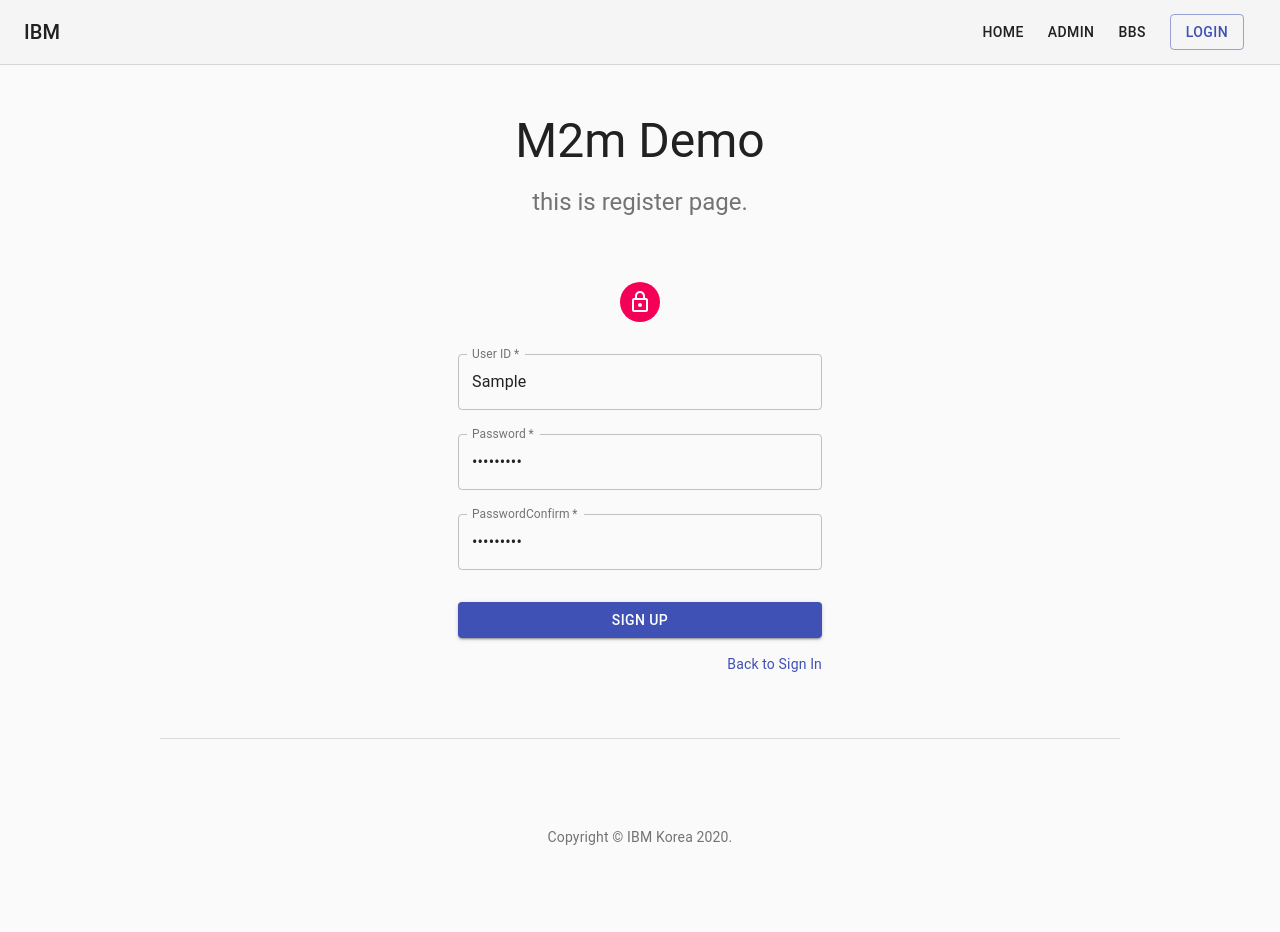
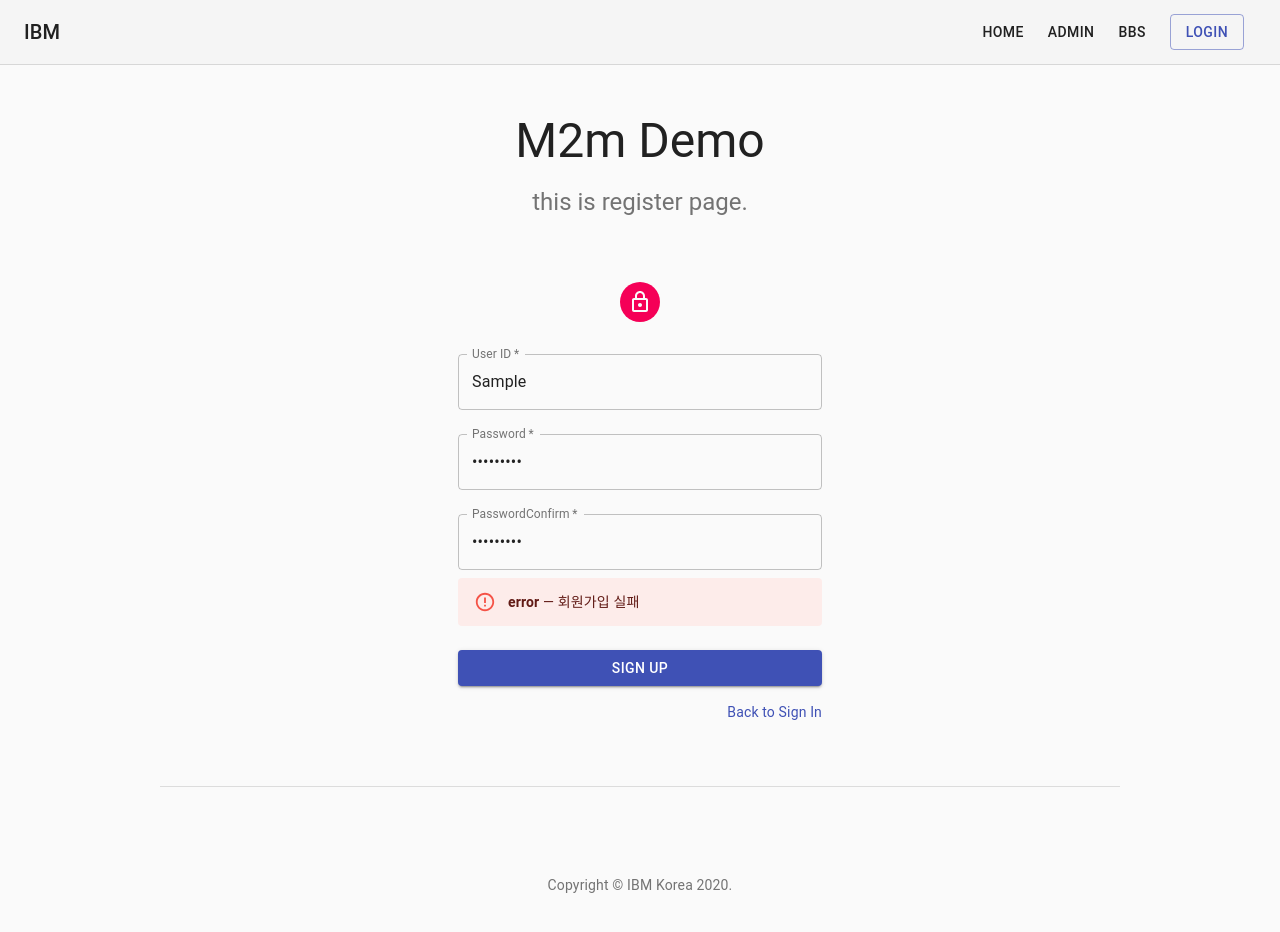
Before and after one commit to metleeha/react-bbs-demo, a React (Create React App) app: page /register in a window 1280 px wide. Both pictures are taken after typing "Sample", "Sample123", "Sample123" into the empty fields and a click on the button "SIGN UP". Shown: the top 932 px of the page. Before the commit the page ends 895 px from the top, so only its background shows below. Built offline with nearby package versions, Linux system fonts and the light colour scheme; no server answers.

Commit message:
Add: error alert & setError

```diff
--- a/package.json
+++ b/package.json
@@ -5,6 +5,7 @@
   "dependencies": {
     "@material-ui/core": "^4.11.0",
     "@material-ui/icons": "^4.9.1",
+    "@material-ui/lab": "^4.0.0-alpha.56",
     "@testing-library/jest-dom": "^4.2.4",
     "@testing-library/react": "^9.3.2",
     "@testing-library/user-event": "^7.1.2",
--- a/src/components/auth/AuthForm.js
+++ b/src/components/auth/AuthForm.js
@@ -4,6 +4,7 @@ import Button from '@material-ui/core/Button';
 import TextField from '@material-ui/core/TextField';
 import Link from '@material-ui/core/Link';
 import Grid from '@material-ui/core/Grid';
+import Alert from '@material-ui/lab/Alert';
 import LockOutlinedIcon from '@material-ui/icons/LockOutlined';
 import { makeStyles } from '@material-ui/core/styles';
 
@@ -27,6 +28,12 @@ const useStyles = makeStyles((theme) => ({
     submit: {
       margin: theme.spacing(3, 0, 2),
     },
+    alert: {
+      width: '100%',
+      '& > * + *': {
+        marginTop: theme.spacing(2),
+      },
+    }
   }));
 
   const textMap = {
@@ -34,7 +41,7 @@ const useStyles = makeStyles((theme) => ({
     register: 'Sign Up'
   }
 
-  const AuthForm = ({type, form, onChange, onSubmit }) => {
+  const AuthForm = ({type, form, onChange, onSubmit, error }) => {
     const classes = useStyles();
     const text = textMap[type];
     return (
@@ -84,6 +91,11 @@ const useStyles = makeStyles((theme) => ({
                      value={ form.passwordConfirm }
                     />
                   )}
+                  { error &&
+                    <div className={classes.alert}>
+                      <Alert severity="error"><strong>error</strong> — {error}</Alert>
+                    </div>
+                  }
                   <Button
                     type="submit"
                     fullWidth
@@ -93,7 +105,6 @@ const useStyles = makeStyles((theme) => ({
                   >
                       { text }
                   </Button>
-
                   <Grid container>
                     <Grid item xs>
                     {/* <Link href="#" variant="body2">
--- a/src/components/auth/LoginFrom.js
+++ b/src/components/auth/LoginFrom.js
@@ -1,14 +1,20 @@
-import React, { useEffect } from 'react';
+import React, { useEffect, useState } from 'react';
 import { useSelector, useDispatch } from 'react-redux';
-// import { withRouter } from 'react-router-dom';
-import { changeField, initializeForm } from '../../reducers/auth';
+import { changeField, initializeForm, login } from '../../reducers/auth';
 import AuthForm from './AuthForm';
+import { withRouter } from 'react-router-dom';
+import { check } from '../../reducers/user';
 
-const LoginForm = () => {
+const LoginForm = ({history}) => {
   const dispatch = useDispatch();
-  const { form } = useSelector(({ auth }) => ({
+  const [ error, setError ] = useState(null);
+  const { form, auth, authError, user } = useSelector(({ auth, user }) => ({
     form: auth.login,
+    auth: auth.auth,
+    authError: auth.authError,
+    user: user.user
   }));
+
   // 인풋 변경 이벤트 핸들러
   const onChange = e => {
     const { value, name } = e.target;
@@ -24,8 +30,8 @@ const LoginForm = () => {
   // 폼 등록 이벤트 핸들러
   const onSubmit = e => {
     e.preventDefault();
-    // const { username, password } = form;
-    // dispatch(login({ username, password }));
+    const { username, password } = form;
+    dispatch(login({ username, password }));
   };
 
   // 컴포넌트가 처음 렌더링 될 때 form 을 초기화함
@@ -33,29 +39,24 @@ const LoginForm = () => {
     dispatch(initializeForm('login'));
   }, [dispatch]);
 
-//   useEffect(() => {
-//     if (authError) {
-//       console.log('오류 발생');
-//       console.log(authError);
-//       setError('로그인 실패');
-//       return;
-//     }
-//     if (auth) {
-//       console.log('로그인 성공');
-//       dispatch(check());
-//     }
-//   }, [auth, authError, dispatch]);
+  useEffect(() => {
+    if (authError) {
+      console.log('오류 발생');
+      console.log(authError);
+      setError('로그인 실패')
+      return;
+    }
+    if (auth) {
+      console.log('로그인 성공');
+      dispatch(check());
+    }
+  }, [auth, authError, dispatch]);
 
-//   useEffect(() => {
-//     if (user) {
-//       history.push('/');
-//       try {
-//         localStorage.setItem('user', JSON.stringify(user));
-//       } catch (e) {
-//         console.log('localStorage is not working');
-//       }
-//     }
-//   }, [history, user]);
+  useEffect(() => {
+    if (user) {
+      history.push('/');
+    }
+  }, [history, user]);
 
   return (
     <AuthForm
@@ -63,8 +64,9 @@ const LoginForm = () => {
       form={form}
       onChange={onChange}
       onSubmit={onSubmit}
+      error={error}
     />
   );
 };
 
-export default LoginForm;
+export default withRouter(LoginForm);
--- a/src/components/auth/RegisterForm.js
+++ b/src/components/auth/RegisterForm.js
@@ -1,4 +1,4 @@
-import React, { useEffect } from 'react';
+import React, { useEffect, useState } from 'react';
 import { useSelector, useDispatch } from 'react-redux';
 import { changeField, initializeForm, register } from '../../reducers/auth';
 import AuthForm from './AuthForm';
@@ -6,6 +6,7 @@ import { check } from '../../reducers/user';
 import { withRouter } from 'react-router-dom';
 
 const RegisterForm = ({history}) => {
+  const [error, setError] = useState(null);
   const dispatch = useDispatch();
   const { form, auth, authError, user } = useSelector(({ auth, user }) => ({
     form: auth.register,
@@ -29,8 +30,18 @@ const RegisterForm = ({history}) => {
   const onSubmit = e => {
     e.preventDefault();
     const { username, password, passwordConfirm } = form;
+    // 빈칸 등록하려 할 때
+    if ([username, password, passwordConfirm].includes('')){
+      setError('빈 칸을 모두 입력하세요.');
+      return;
+    }
+    // 비밀번호 일치 하지 않을 때
     if ( password !== passwordConfirm ) {
-      // 오류 처리
+      setError('비밀번호가 일치하지 않습니다.');
+      dispatch(changeField({ form: 'register', key: 'password', value: '' }));
+      dispatch(
+        changeField({ form: 'register', key: 'passwordConfirm', value: '' }),
+      );
       return;
     }
     dispatch(register({ username, password }));
@@ -44,8 +55,10 @@ const RegisterForm = ({history}) => {
   // 회원가입 성공/실패 처리
   useEffect(() => {
     if (authError) {
-      console.log('오류 발생');
-      console.log(authError);
+      // 이미 존재하는 계정일 때
+
+      // 기타 이유
+      setError('회원가입 실패')
       return;
     }
     if (auth) {
@@ -58,8 +71,8 @@ const RegisterForm = ({history}) => {
   // user 값이 잘 설정되었는지 확인
   useEffect(() => {
     if (user) {
-      // console.log('check API 성공');
-      // console.log(user);
+      console.log('check API 성공');
+      console.log(user);
       history.push('/')
     }
   }, [history, user]);
@@ -70,6 +83,7 @@ const RegisterForm = ({history}) => {
       form={form}
       onChange={onChange}
       onSubmit={onSubmit}
+      error={error}
     />
   );
 };
```
